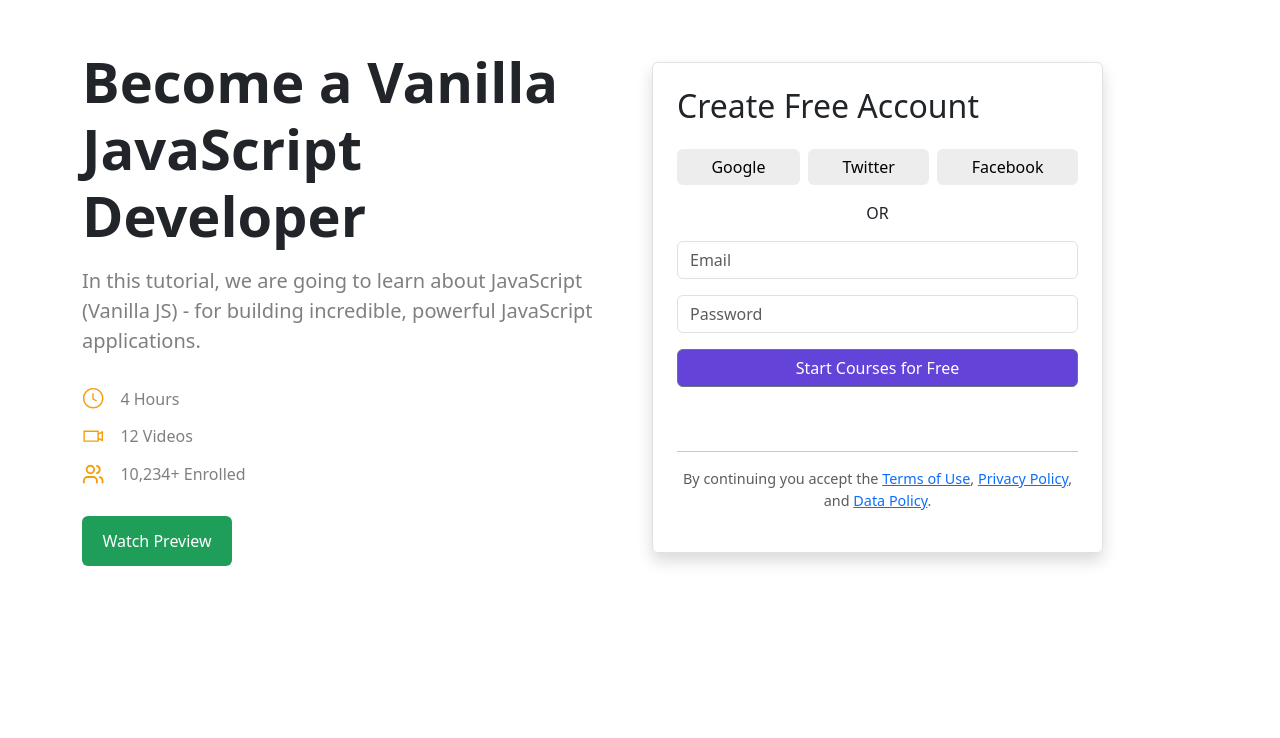
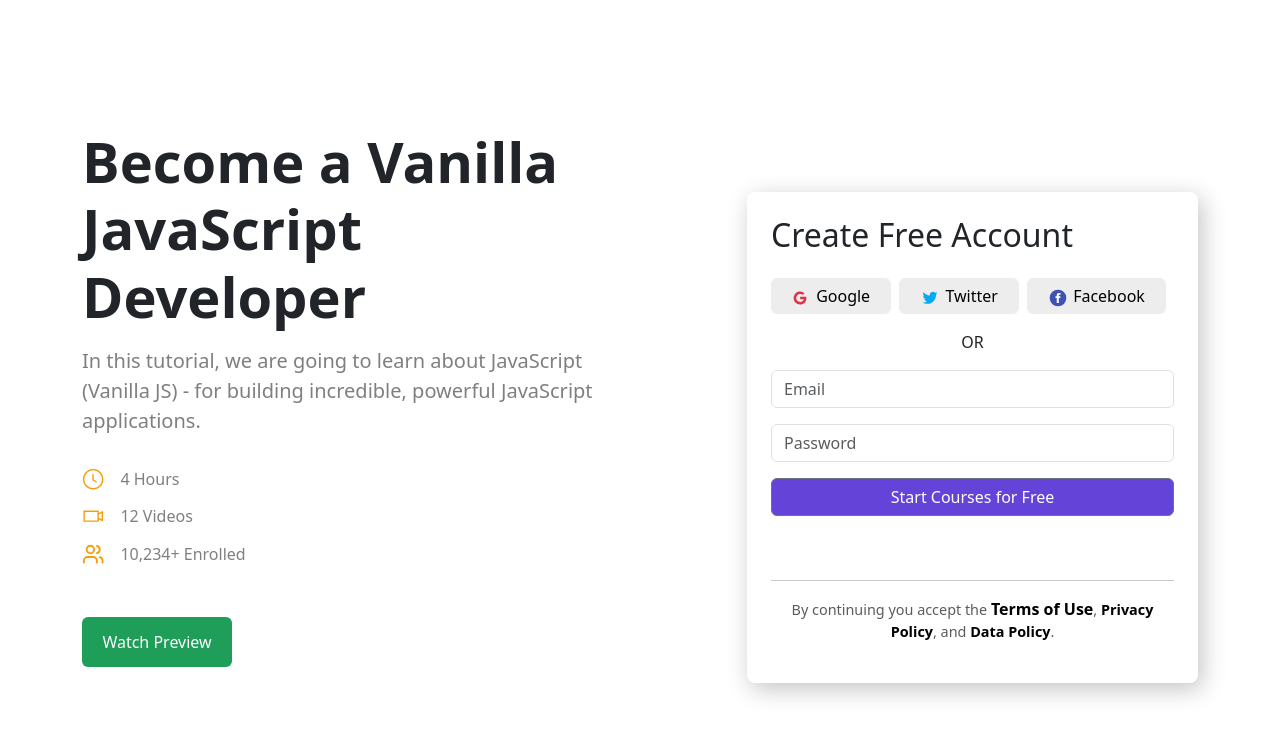
Before and after one commit to Salohiddin0/geeks-react-homework, a Next.js app: page /About in a window 1280 px wide. Shown: the top 738 px of the page. Built offline with nearby package versions, Linux system fonts and the light colour scheme.

Commit message:
2 section full tugati

```diff
--- a/src/App.jsx
+++ b/src/App.jsx
@@ -1,11 +1,13 @@
 import React from 'react'
 import Nav from './pages/Nav'
 import About from './pages/About'
+import Main from './pages/Main'
 const App = () => {
   return (
     <div>
       <Nav />
       <About />
+      <Main />
     </div>
   )
 }
--- a/src/index.js
+++ b/src/index.js
@@ -1,6 +1,10 @@
 import React from 'react'
 import ReactDOM from 'react-dom/client'
 import App from './App'
+;<style>
+  @import
+  url('https://fonts.googleapis.com/css2?family=Roboto+Mono:ital,wght@0,100..700;1,100..700&display=swap');
+</style>
 
 const root = ReactDOM.createRoot(document.getElementById('root'))
 root.render(
--- a/src/pages/About.jsx
+++ b/src/pages/About.jsx
@@ -1,15 +1,27 @@
 import React from 'react'
-import { Col, Container, Row, Button, Form, FormGroup, Input } from 'reactstrap'
+import {
+  Col,
+  Container,
+  Row,
+  Button,
+  Form,
+  FormGroup,
+  Input,
+  Context
+} from 'reactstrap'
 import { GoClock } from 'react-icons/go'
 import { LiaVideoSolid } from 'react-icons/lia'
 import { LuUsers } from 'react-icons/lu'
+import { IoIosCheckmarkCircleOutline } from 'react-icons/io'
+import { IoLogoGoogle } from 'react-icons/io'
 import 'bootstrap/dist/css/bootstrap.min.css'
+// import Bgsvg from '../images/bg.svg'
 
 const About = () => {
   return (
     <Container className='my-5'>
       <Row className='align-items-center'>
-        <Col md={6}>
+        <Col style={{ paddingTop: '4rem' }} md={6}>
           <h1
             style={{ fontSize: '3.5rem', fontWeight: '700' }}
             className='mb-3'
@@ -53,6 +65,7 @@ const About = () => {
           <br />
           <Button
             style={{
+              marginTop: '20px',
               backgroundColor: '#1f9e5a',
               border: 'none',
               height: '50px',
@@ -63,8 +76,18 @@ const About = () => {
           </Button>
         </Col>
 
-        <Col md={5}>
-          <div className='p-4 border rounded shadow'>
+        <Col
+          style={{ paddingTop: '9rem' }}
+          className='ms-auto position-relative'
+          md={5}
+        >
+          <div
+            style={{
+              boxShadow: 'rgba(0, 0, 0, 0.24) 4px 6px 25px',
+              borderRadius: '8px'
+            }}
+            className='p-4 '
+          >
             <h2 className='mb-4'>Create Free Account</h2>
             <div className='d-flex justify-content-between mb-3'>
               <Button
@@ -76,6 +99,7 @@ const About = () => {
                 }}
                 className='flex-fill me-2'
               >
+                <IoLogoGoogle className='me-2 text-danger' />
                 Google
               </Button>
               <Button
@@ -87,6 +111,20 @@ const About = () => {
                 }}
                 className='flex-fill me-2'
               >
+                <svg
+                  style={{ marginRight: '5px' }}
+                  xmlns='http://www.w3.org/2000/svg'
+                  x='0px'
+                  y='0px'
+                  width='20'
+                  height='20'
+                  viewBox='0 0 48 48'
+                >
+                  <path
+                    fill='#03A9F4'
+                    d='M42,12.429c-1.323,0.586-2.746,0.977-4.247,1.162c1.526-0.906,2.7-2.351,3.251-4.058c-1.428,0.837-3.01,1.452-4.693,1.776C34.967,9.884,33.05,9,30.926,9c-4.08,0-7.387,3.278-7.387,7.32c0,0.572,0.067,1.129,0.193,1.67c-6.138-0.308-11.582-3.226-15.224-7.654c-0.64,1.082-1,2.349-1,3.686c0,2.541,1.301,4.778,3.285,6.096c-1.211-0.037-2.351-0.374-3.349-0.914c0,0.022,0,0.055,0,0.086c0,3.551,2.547,6.508,5.923,7.181c-0.617,0.169-1.269,0.263-1.941,0.263c-0.477,0-0.942-0.054-1.392-0.135c0.94,2.902,3.667,5.023,6.898,5.086c-2.528,1.96-5.712,3.134-9.174,3.134c-0.598,0-1.183-0.034-1.761-0.104C9.268,36.786,13.152,38,17.321,38c13.585,0,21.017-11.156,21.017-20.834c0-0.317-0.01-0.633-0.025-0.945C39.763,15.197,41.013,13.905,42,12.429'
+                  ></path>
+                </svg>
                 Twitter
               </Button>
               <Button
@@ -96,8 +134,26 @@ const About = () => {
                   color: 'black',
                   fontFamily: 'inherit'
                 }}
-                className='flex-fill'
+                className='flex-fill me-2'
               >
+                <svg
+                style={{ marginRight: '5px' }}
+                  xmlns='http://www.w3.org/2000/svg'
+                  x='0px'
+                  y='0px'
+                  width='20'
+                  height='20'
+                  viewBox='0 0 48 48'
+                >
+                  <path
+                    fill='#3f51b5'
+                    d='M24 4A20 20 0 1 0 24 44A20 20 0 1 0 24 4Z'
+                  ></path>
+                  <path
+                    fill='#fff'
+                    d='M29.368,24H26v12h-5V24h-3v-4h3v-2.41c0.002-3.508,1.459-5.59,5.592-5.59H30v4h-2.287 C26.104,16,26,16.6,26,17.723V20h4L29.368,24z'
+                  ></path>
+                </svg>
                 Facebook
               </Button>
             </div>
@@ -123,17 +179,38 @@ const About = () => {
               style={{ fontSize: '0.9rem' }}
             >
               By continuing you accept the{' '}
-              <a href='#terms' className='text-primary'>
+              <span
+                style={{
+                  cursor: 'pointer',
+                  fontSize: '1rem',
+                  fontWeight: 'bold'
+                }}
+                className='text-black'
+              >
                 Terms of Use
-              </a>
+              </span>
               ,{' '}
-              <a href='#privacy' className='text-primary'>
+              <span
+                style={{
+                  fontSize: '0.9rem',
+                  fontWeight: 'bold',
+                  cursor: 'pointer'
+                }}
+                className='text-black'
+              >
                 Privacy Policy
-              </a>
+              </span>
               , and{' '}
-              <a href='#data' className='text-primary'>
+              <span
+                style={{
+                  fontSize: '0.9rem',
+                  fontWeight: 'bold',
+                  cursor: 'pointer'
+                }}
+                className='text-black'
+              >
                 Data Policy
-              </a>
+              </span>
               .
             </p>
           </div>
```
Also changed, not shown: public/index.html (+5 -27 lines), src/pages/Main.jsx (added, +7 -0 lines).
